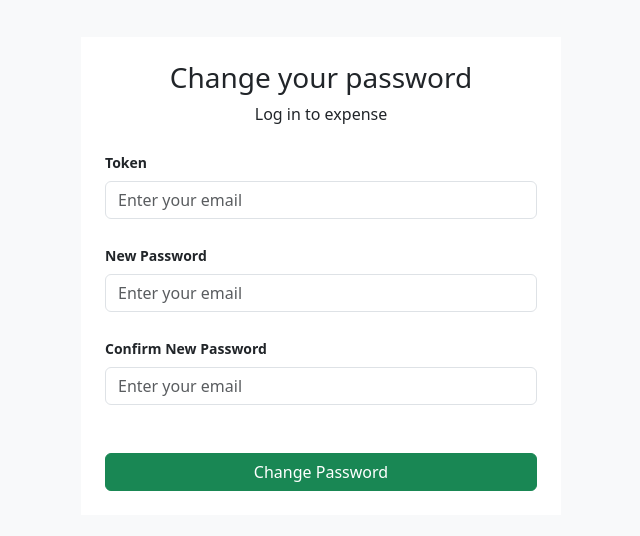
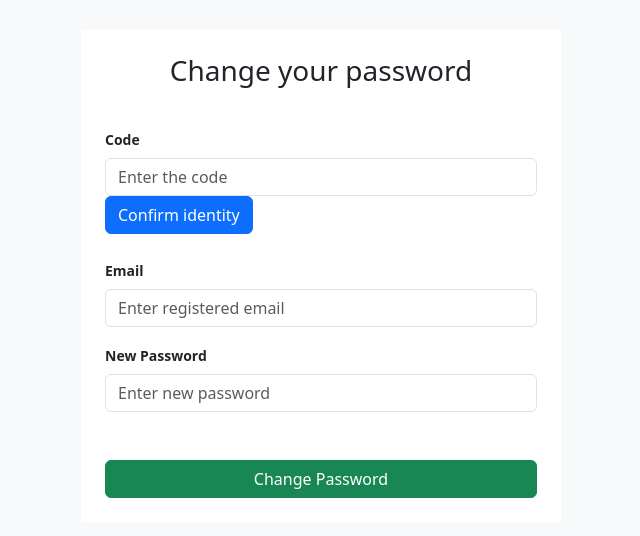
Before and after one commit to Adii-tii/expense-client, a React app: page /reset-password in a window 1280 px wide. Shown: the part 124-660 px from the top of the page, without its empty margins (319-959 px from the left). Built offline with nearby package versions, Linux system fonts and the light colour scheme; no server answers; the HTML template or start-up script is replaced by a standard one.

Commit message:
Added reset password page

```diff
--- a/src/pages/ResetPassword.jsx
+++ b/src/pages/ResetPassword.jsx
@@ -3,6 +3,11 @@ import { useState } from "react";
 
 function ResetPassword(){
     const [errors, setErrors] = useState();
+    const [formData, setFormData] = useState({
+        token:'',
+        email:'',
+        password:''
+    })
     const handleFormSubmit = () => {
 
     }
@@ -12,35 +17,37 @@ function ResetPassword(){
           <div className="bg-white p-4"
             style={{ width: "480px" }}>
             <form onSubmit={handleFormSubmit}>
-            <div className="text-center mb-4">
+            <div className="text-center mb-10">
                 <h3>Change your password</h3>
-                <p>Log in to expense</p>
             </div>
 
-            <div>
-                <label className="form-label small fw-bold">Token</label>
+            <div className="form-inline">
+                <div>
+                    <label className="form-label small fw-bold">Code</label>
+                    <input
+                    type="text"
+                    className="form-control"
+                    placeholder="Enter the code "
+                    />
+                </div>
+                <button type="submit" class="btn btn-primary mb-2">Confirm identity</button>
+            </div>
+
+            <div className="mt-3">
+                <label className="form-label small fw-bold">Email</label>
                 <input
                 type="text"
                 className="form-control"
-                placeholder="Enter your email"
+                placeholder="Enter registered email"
                 />
             </div>
 
-            <div className="mt-4">
+            <div className="mt-3 mb-5">
                 <label className="form-label small fw-bold">New Password</label>
                 <input
                 type="text"
                 className="form-control"
-                placeholder="Enter your email"
-                />
-            </div>
-
-            <div className="mt-4 mb-5">
-                <label className="form-label small fw-bold">Confirm New Password</label>
-                <input
-                type="text"
-                className="form-control"
-                placeholder="Enter your email"
+                placeholder="Enter new password"
                 />
             </div>
 
```
